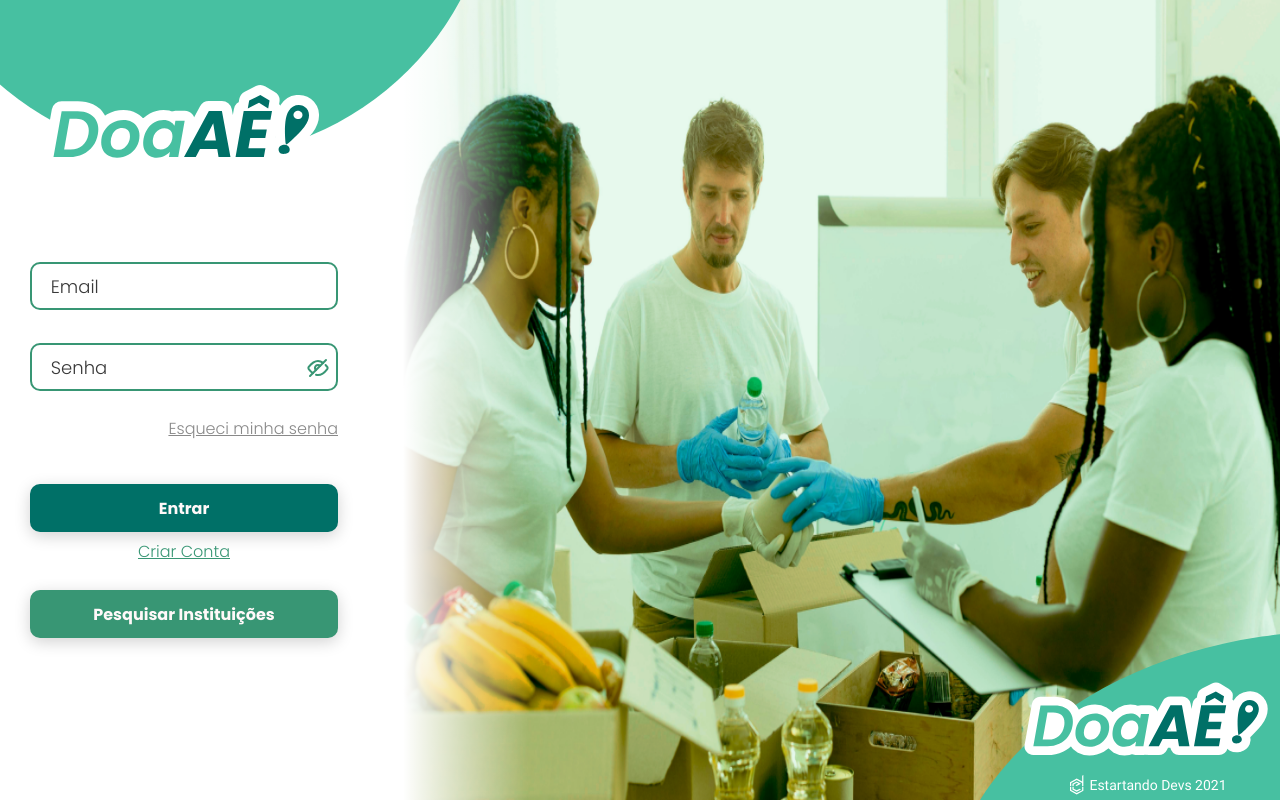
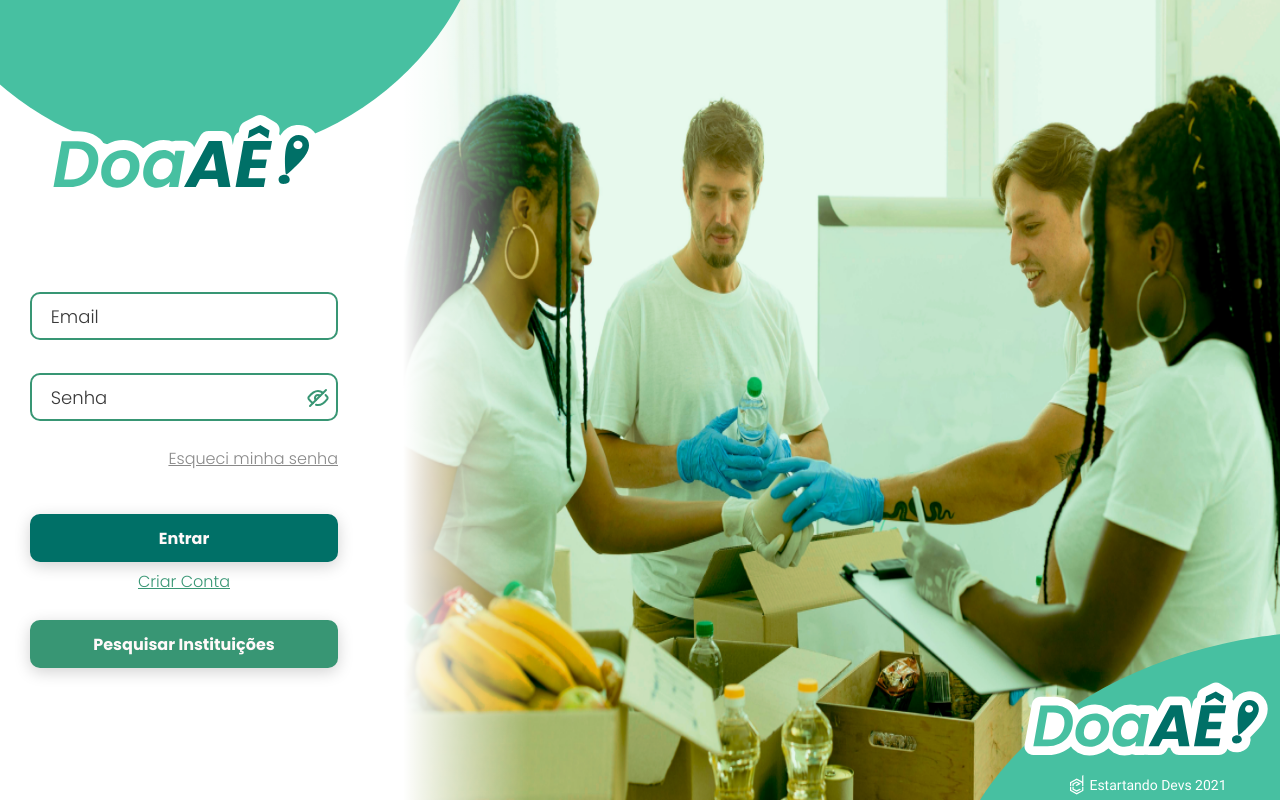
Before and after one commit to estartandodevs-course/doaae, a React (Create React App) app: page /login in a window 1280 px wide. Built offline with nearby package versions, Linux system fonts and the light colour scheme.

Commit message:
style: Adicionado position absolute ao icone de voltar

```diff
--- a/src/components/LogoBall/styles.js
+++ b/src/components/LogoBall/styles.js
@@ -31,13 +31,15 @@ export const ContainerLogo = styled.div`
     margin-top: 10px;
 
     @media (min-width: 800px) {
-      margin-top: 40px;
+      margin-top: 70px;
     }
   }
 `;
 
 export const GoBack = styled(Link)`
   position: absolute;
+  top: 48px;
+  left: 40px;
   width: 38px;
   height: 38px;
 `;
```
